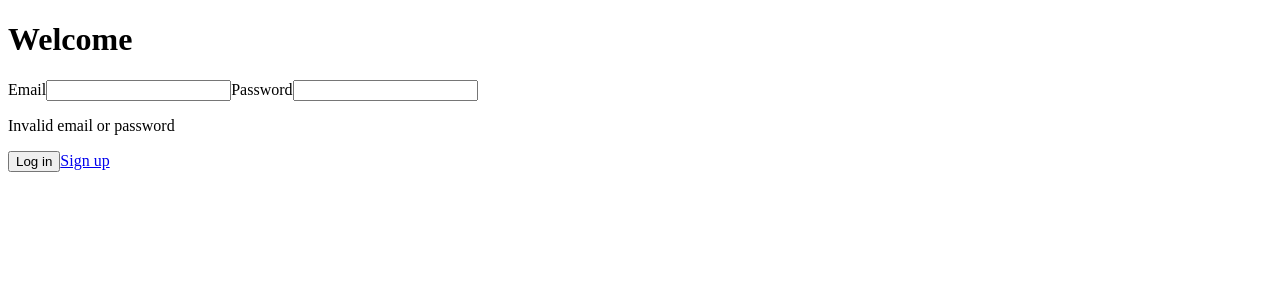
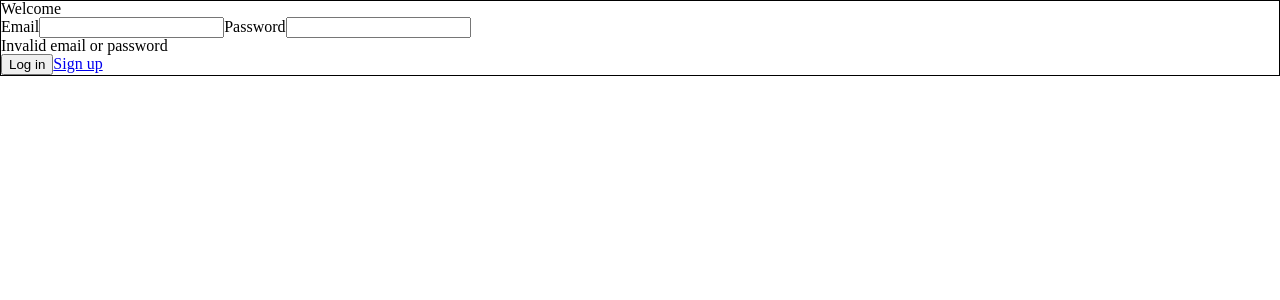
Before and after one commit to GaryB93/AptPortal, a React app: page / in a window 1280 px wide. Shown: the top 300 px of the page. Built offline with nearby package versions, Linux system fonts and the light colour scheme.

Commit message:
Incorporate SASS styling

```diff
--- /dev/null
+++ b/declaration.d.ts
@@ -0,0 +1,2 @@
+// declaration.d.ts
+declare module '*.scss';
--- /dev/null
+++ b/src/client/index.scss
@@ -0,0 +1,49 @@
+// STYLE RESET
+/* http://meyerweb.com/eric/tools/css/reset/
+   v2.0 | 20110126
+   License: none (public domain)
+*/
+
+html, body, div, span, applet, object, iframe,
+h1, h2, h3, h4, h5, h6, p, blockquote, pre,
+a, abbr, acronym, address, big, cite, code,
+del, dfn, em, img, ins, kbd, q, s, samp,
+small, strike, strong, sub, sup, tt, var,
+b, u, i, center,
+dl, dt, dd, ol, ul, li,
+fieldset, form, label, legend,
+table, caption, tbody, tfoot, thead, tr, th, td,
+article, aside, canvas, details, embed,
+figure, figcaption, footer, header, hgroup,
+menu, nav, output, ruby, section, summary,
+time, mark, audio, video {
+	margin: 0;
+	padding: 0;
+	border: 0;
+	font-size: 100%;
+	font: inherit;
+	vertical-align: baseline;
+}
+/* HTML5 display-role reset for older browsers */
+article, aside, details, figcaption, figure,
+footer, header, hgroup, menu, nav, section {
+	display: block;
+}
+body {
+	line-height: 1;
+}
+ol, ul {
+	list-style: none;
+}
+blockquote, q {
+	quotes: none;
+}
+blockquote:before, blockquote:after,
+q:before, q:after {
+	content: '';
+	content: none;
+}
+table {
+	border-collapse: collapse;
+	border-spacing: 0;
+}
--- a/src/client/index.tsx
+++ b/src/client/index.tsx
@@ -1,10 +1,11 @@
 import React from 'react';
 import { createRoot } from 'react-dom/client';
 import App from './App';
-// import styles here?
+// import reset styles
+import './index.scss';
 
 // Render App component
-// cast potential for DOM node not returned as HTMLElement
+// potential for DOM node not returned, cast as HTMLElement
 const rootElement = document.getElementById("root") as HTMLElement;
 const root = createRoot(rootElement);
 root.render(<App />);
--- /dev/null
+++ b/src/client/pages/Login/Login.module.scss
@@ -0,0 +1,3 @@
+.loginForm {
+  border: 1px solid black;
+}
--- a/src/client/pages/Login/Login.tsx
+++ b/src/client/pages/Login/Login.tsx
@@ -1,18 +1,25 @@
-import React from 'react';
+import React, { useState } from 'react';
 import { Link } from 'react-router-dom';
+import style from './Login.module.scss';
 
-const Login = () => {
+const Login = ():JSX.Element => {
+  const [email, setEmail] = useState('');
+  const [password, setPassword] = useState('');
+
+  const handleSubmit = ():void => {
+
+  };
+
   return (
-    <div>
-      <h1>Welcome</h1>
-      <form>
+      <form className={style.loginForm} onSubmit={handleSubmit}>
+        <h1>Welcome</h1>
         <label>
           Email
-          <input type='email' />
+          <input type='email' value={email} onChange={(e) => setEmail(e.target.value)}/>
         </label>
         <label>
           Password
-          <input type='password' />
+          <input type='password' value={password} onChange={(e) => setPassword(e.target.value)}/>
         </label>
         <p>
           Invalid email or password
@@ -20,7 +27,6 @@
         <input type='submit' value='Log in' />
         <Link to='signup'>Sign up</Link>
       </form>
-    </div>
   )
 };
 
--- a/tsconfig.json
+++ b/tsconfig.json
@@ -13,5 +13,5 @@
       "dom", "es2015"
     ],
   },
-  "include": ["src"]
+  "include": ["src", "declaration.d.ts"]
 }
```
Also changed, not shown: src/client/assets/styles/Colors.module.scss (added), src/client/assets/styles/Root.module.scss (added).
